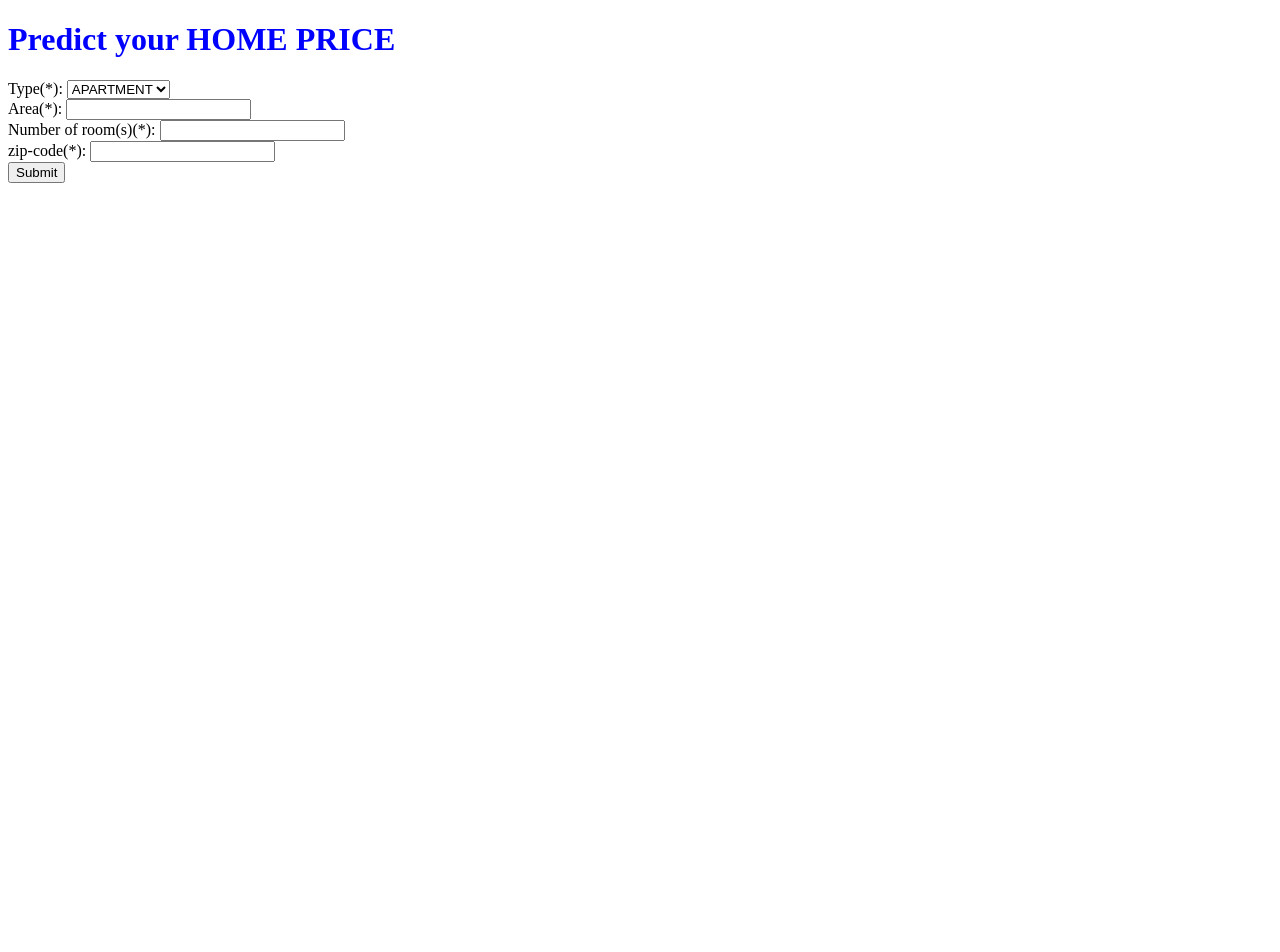
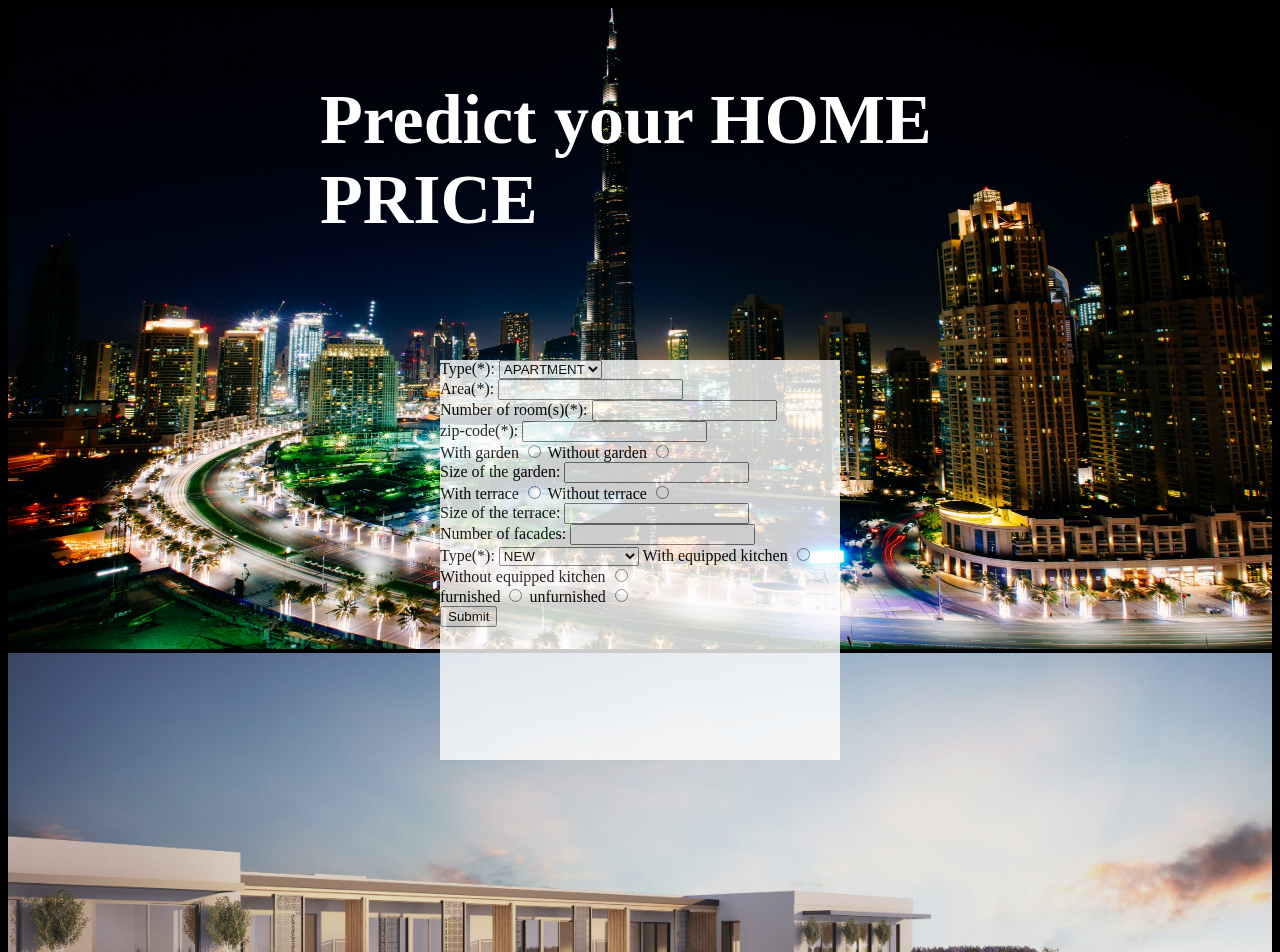
Before and after one commit to Nick-C0DE/Bouman-Johnson-Housing-Project, a PHP site: page / in a window 1280 px wide. Shown: the top 952 px of the page. Before the commit the page ends 183 px from the top, so only its background shows below. Run offline with PHP 8.4, Linux system fonts and the light colour scheme; data that the repository does not hold is empty.

Commit message:
upload first design

```diff
--- a/index.js
+++ b/index.js
@@ -1,38 +1,38 @@
+
+let _data = {}
 
 const url = "https://predict-keras-api-2.herokuapp.com/predict";
+document.querySelector("#submit").addEventListener("click", (event) =>{
+    event.preventDefault()
+        _data = {
+        "data": {
+            "property-type": document.querySelector("#property-type").value,
+            "area": parseInt(document.querySelector("#area").value),
+            "rooms-number": parseInt(document.querySelector("#rooms-number").value),
+            "zip-code": parseInt(document.querySelector("#zip-code").value),
+            // "garden": parseInt(document.querySelector("#garden").value),
+            // "garden-area": parseInt(document.querySelector("#garden-area").value),
+            // "terrace": parseInt(document.querySelector("#terrace").value),
+            // "terrace-area": parseInt(document.querySelector("#terrace-area").value),
+            // "facades-number": parseInt(document.querySelector("#facades-number").value),
+            // "building-state": document.querySelector("#building-state").value,
+            // "equipped-kitchen": parseInt(document.querySelector("#equipped-kitchen").value),
+            // "furnished": parseInt(document.querySelector("#furnished").value),
+            //////////////////////////////////////////////////////////////////
+            // "open-fire": parseInt(document.querySelector("#open-fire").value),
+            // "swimmingpool": parseInt(document.querySelector("#swimmingpool").value),
+            // "land-area": parseInt(document.querySelector("#land-area").value),
+            // "full-address": toString(document.querySelector("#full-address").value),
+        } }
+        fetch(url, {
+            method: "POST",
+            body: JSON.stringify(_data),
+            headers: {"Content-type": "application/json; charset=UTF-8"}
+        })
 
-fetch(url,{
-    method: "POST",
-    headers: { "Content-Type": "application/json" },
-    body: JSON.stringify({
-        "data": {
-            "property-type": "APARTMENT",
-            "area": 200,
-            "rooms-number": 2,
-            "zip-code": 1060,
-            // "garden": Optional[bool],
-            // "garden-area": Optional[int],
-            // "terrace": Optional[bool],
-            // "terrace-area": Optional[int],
-            // "facades-number": Optional[int],
-            // "building-state": Optional["NEW" | "GOOD" | "TO RENOVATE" | "JUST RENOVATED" | "TO REBUILD"],
-            // "equipped-kitchen": Optional[bool],
-            // "furnished": Optional[bool],
-            // "open-fire": Optional[bool],
-            // "swimmingpool": Optional[bool],
-            // "land-area": Optional[int],
-            // "full-address": Optional[str]
-        }
-    })
-})
-.then(response => response.json())
-.then(data => console.log(data))
-.catch(() => console.log("Can’t access " + url + " response. Blocked by browser?"));
+        .then(response => response.json())
+        .then(data => document.querySelector("#pricing").innerText = Math.floor(data.prediction.price)+ " €");
 
 
 
-
-// "property-type": property-type,
-//             "area": area,
-//             "rooms-number": rooms-number,
-//             "zip-code": zip-code,
+});
--- a/index.php
+++ b/index.php
@@ -1,9 +1,4 @@
-<?php
-$property_type = $_POST["property-type"];
-$area = $_POST["area"];
-$rooms_number = $_POST["rooms-number"];
-$zip_code = $_POST["zip-code"];
-?>
+
 
 
 
@@ -15,15 +10,26 @@ $zip_code = $_POST["zip-code"];
     <link rel="stylesheet" href="style.css">
     <title> predict API </title>
 </head>
+
 <body>
-    <h1>Predict your HOME PRICE</h1>
-    <h2 id="test"></h2>
-    <form action="" method="post">
+<div id="container">
+    <div id="banner">
+    <img class="cityNight" style="width:100%; height: 641px;" src="image/cityNight.jpg" alt="city night">
+    <div class="centered"><h1>Predict your HOME PRICE</h1></div>
+
+
+    </div>
+    <div id="main" >
+        <div id="left">
+        <img class="greenFlat" style="opacity:0.9; width: 100%;" src="image/greenFlat.jpg" alt="green Flat">
+        </div>
+        <div id="center">
+        <div class="centeredx"><form action="" method="post" id="example-form">
         <label for="property-type">Type(*):</label>
         <select id="property-type" name="property-type">
-            <option id="property-type">APARTMENT</option>
-            <option id="property-type">HOUSE</option>
-            <option id="property-type">OTHERS</option>
+            <option value="APARTMENT">APARTMENT</option>
+            <option value="HOUSE">HOUSE</option>
+            <option value="OTHERS">OTHERS</option>
           </select>
         <br>
         <label for="area">Area(*):</label>
@@ -35,38 +41,61 @@ $zip_code = $_POST["zip-code"];
         <label for="zip-code">zip-code(*):</label>
         <input type="number" id="zip-code" name="zip-code">
         <br>
+        <label for="gardenTRUE">With garden</label>
+        <input type="radio" id="gardenTRUE" name="garden" value="gardenTRUE">
+        <label for="gardenFALSE">Without garden</label>
+        <input type="radio" id="gardenFALSE" name="garden" value="gardenFALSE">
+        <br>
+        <label for="garden-area">Size of the garden:</label>
+        <input type="number" id="garden-area" name="garden-area">
+        <br>
+        <label for="terraceTRUE">With terrace</label>
+        <input type="radio" id="terraceTRUE" name="terrace" value="terraceTRUE">
+        <label for="terraceFALSE">Without terrace</label>
+        <input type="radio" id="terraceFALSE" name="terrace" value="terraceFALSE">
+        <br>
+        <label for="terrace-area">Size of the terrace:</label>
+        <input type="number" id="terrace-area" name="terrace-area">
+        <br>
+        <label for="facades-number">Number of facades:</label>
+        <input type="number" id="facades-number" name="facades-number">
+        <br>
+        <label for="building-state">Type(*):</label>
+        <select id="building-state" name="building-state">
+            <option value="NEW">NEW</option>
+            <option value="GOOD">GOOD</option>
+            <option value="TO RENOVATE">TO RENOVATE</option>
+            <option value="JUST RENOVATED">JUST RENOVATED</option>
+            <option value="TO REBUILD">TO REBUILD</option>
+          </select>
+          <label for="equipped-kitchenTRUE">With equipped kitchen</label>
+        <input type="radio" id="equipped-kitchenTRUE" name="equipped-kitchen" value="equipped-kitchenTRUE">
+        <label for="equipped-kitchenFALSE">Without equipped kitchen</label>
+        <input type="radio" id="equipped-kitchenFALSE" name="equipped-kitchen" value="equipped-kitchenFALSE">
+        <br>
+        <label for="furnishedTRUE">furnished</label>
+        <input type="radio" id="furnishedTRUE" name="furnished" value="furnishedTRUE">
+        <label for="furnishedFALSE">unfurnished</label>
+        <input type="radio" id="furnishedFALSE" name="furnished" value="furnishedFALSE">
+        <br>
+
     <input type="submit" id="submit" name="submit">
-    <!-- <label for="area">Area:</label>
-    <br><input type="number" id="area" name="area">
-    <label for="area">Area:</label>
-    <br><input type="number" id="area" name="area">
-    <label for="area">Area:</label>
-    <br><input type="number" id="area" name="area">
-    <label for="area">Area:</label>
-    <br><input type="number" id="area" name="area">
-    <label for="area">Area:</label>
-    <br><input type="number" id="area" name="area">
-    <label for="area">Area:</label>
-    <br><input type="number" id="area" name="area"> -->
+    </form>
+    <p id='pricing'></p></div>
+        </div>
 
-    </form>
+        <div id="right">
+        <img class="villaView" style= "width: 100%;"src="image/villaView.jpg" alt="villaView">
+        </div>
+
+
+
+
+
+    </div>
+    <div id='footer'>
+    </div>
+    </div>
     <script src="index.js"></script>
 </body>
 </html>
-
-<!-- "property-type": "APARTMENT" | "HOUSE" | "OTHERS",
-        "area": int,
-        "rooms-number": int,
-        "zip-code": int,
-        "garden": Optional[bool],
-        "garden-area": Optional[int],
-        "terrace": Optional[bool],
-        "terrace-area": Optional[int],
-        "facades-number": Optional[int],
-        "building-state": Optional["NEW" | "GOOD" | "TO RENOVATE" | "JUST RENOVATED" | "TO REBUILD"],
-        "equipped-kitchen": Optional[bool],
-        "furnished": Optional[bool],
-        "open-fire": Optional[bool],
-        "swimmingpool": Optional[bool],
-        "land-area": Optional[int],
-        "full-address": Optional[str] -->
--- a/style.css
+++ b/style.css
@@ -1,3 +1,30 @@
+body{
+
+    background-color: black;
+}
 h1{
-    color:blue;
+    font-size:70px;
+    color:white;
 }
+p{
+    color:red;
+}
+.centered {
+    position: absolute;
+    top: 20%;
+    left: 50%;
+    transform: translate(-50%, -50%);
+  }
+
+  .centeredx {
+    background-color:white;
+    opacity: 0.8;
+    position: absolute;
+    top: 70%;
+    left: 50%;
+    transform: translate(-50%, -50%);
+    width: 400px;
+    height: 50%;
+    margin: 0 auto;
+    padding-top: 50px auto;
+  }
```
Also changed, not shown: image/1robert-bock-Zf8fagTPYTo-unsplash.jpg (added), image/appartement.jpg (added), image/cityNight.jpg (added), image/downView.jpg (added), image/greenFlat.jpg (added), 2 other files.
